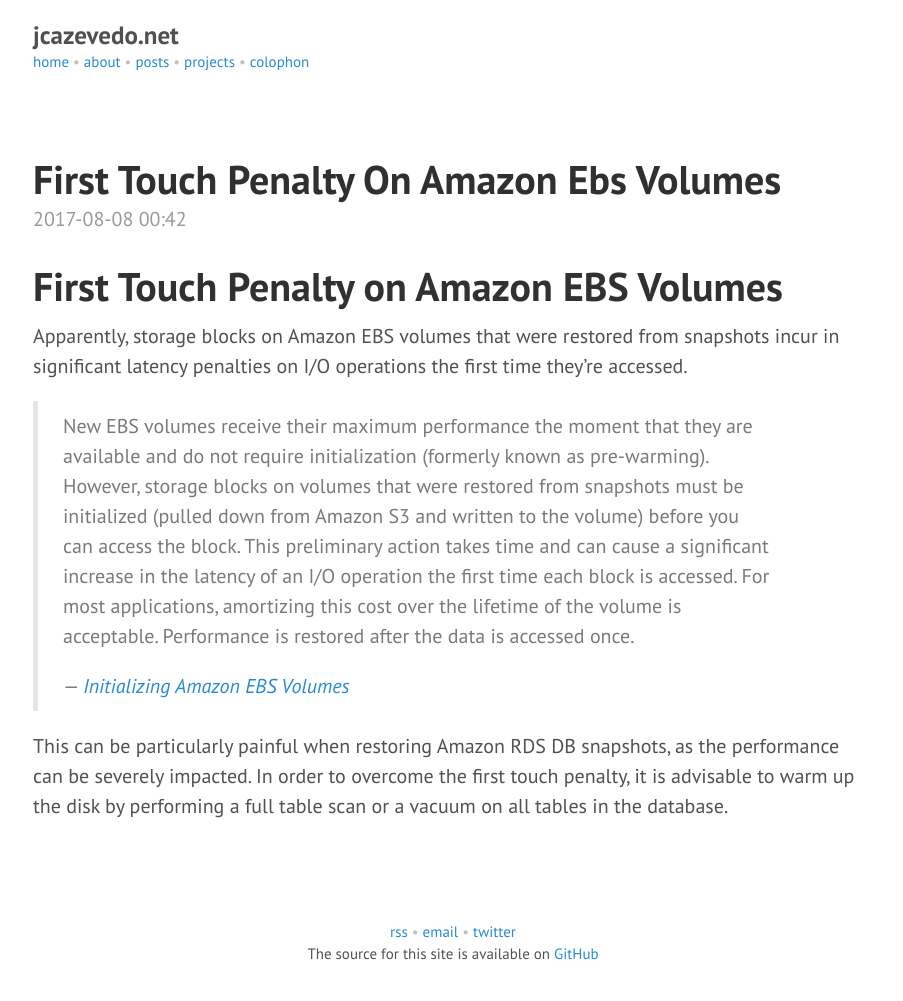
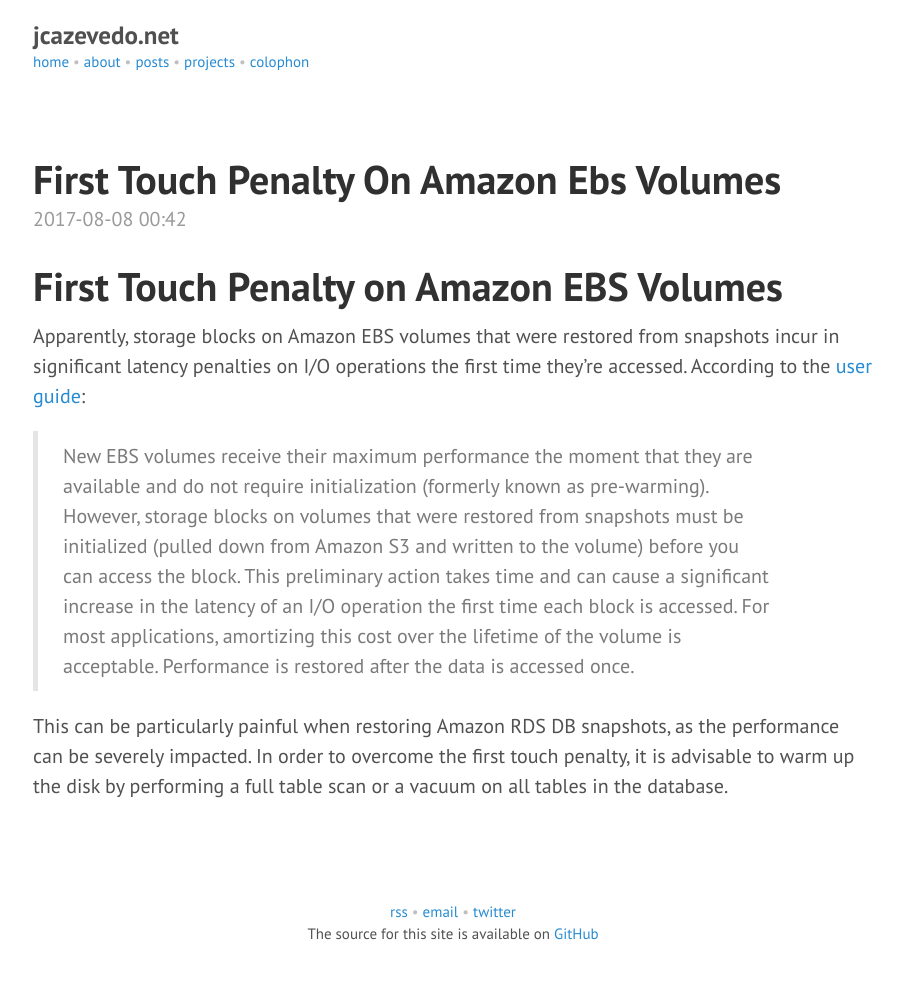
Before and after one commit to jcazevedo/jcazevedo.net, a Jekyll site: the page built from posts/_posts/2017-08-08-first-touch-penalty-on-amazon-ebs-volumes.md, in a window 1280 px wide. Shown: the whole page, without its empty margins (187-1090 px from the left). Built offline with Jekyll 4.4.1, drawn with Linux system fonts in a browser that asks for light colours.

Commit message:
Remove cite tag

```diff
--- a/posts/_posts/2017-08-08-first-touch-penalty-on-amazon-ebs-volumes.md
+++ b/posts/_posts/2017-08-08-first-touch-penalty-on-amazon-ebs-volumes.md
@@ -7,7 +7,7 @@
 
 Apparently, storage blocks on Amazon EBS volumes that were restored from
 snapshots incur in significant latency penalties on I/O operations the first
-time they're accessed.
+time they're accessed. According to the [user guide][user-guide]:
 
 > New EBS volumes receive their maximum performance the moment that they are
 > available and do not require initialization (formerly known as pre-warming).
@@ -18,10 +18,10 @@
 > block is accessed. For most applications, amortizing this cost over the
 > lifetime of the volume is acceptable. Performance is restored after the data
 > is accessed once.
->
-> &mdash; <cite>[Initializing Amazon EBS Volumes](http://docs.aws.amazon.com/AWSEC2/latest/UserGuide/ebs-initialize.html)</cite>
 
 This can be particularly painful when restoring Amazon RDS DB snapshots, as the
 performance can be severely impacted. In order to overcome the first touch
 penalty, it is advisable to warm up the disk by performing a full table scan or
 a vacuum on all tables in the database.
+
+[user-guide]: http://docs.aws.amazon.com/AWSEC2/latest/UserGuide/ebs-initialize.html
```
